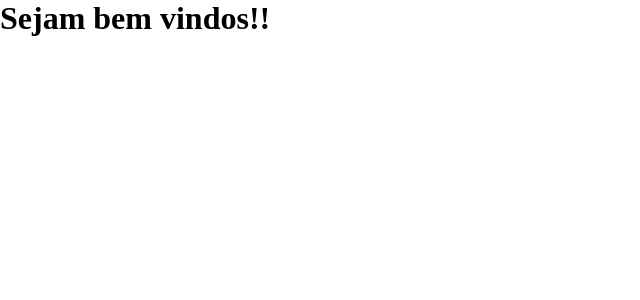
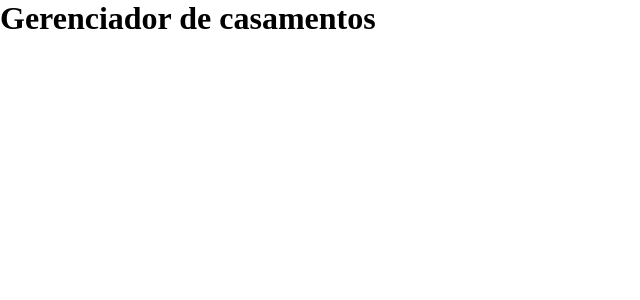
Before and after one commit to agripe049/gerenciamento-casamento, a React (Create React App) app: page /dash in a window 1280 px wide. Shown: the top 300 px of the page, without its empty margins (0-640 px from the left). Built offline with nearby package versions, Linux system fonts and the light colour scheme.

Commit message:
Começando

```diff
--- a/src/pages/Dash/Dash.js
+++ b/src/pages/Dash/Dash.js
@@ -1,7 +1,9 @@
+import styles from './Dash.module.css'
+
 function Dash(){
     return(
-        <div>
-            <h1>Sejam bem vindos!!</h1>
+        <div className={styles.container}>
+            <h1>Gerenciador de casamentos</h1>
         </div>
     )
 }
--- /dev/null
+++ b/src/pages/Dash/Dash.module.css
@@ -0,0 +1,4 @@
+.container {
+    display: flex;
+    align-items: center;
+}
```
Also changed, not shown: src/global.css (line endings or trailing spaces).
